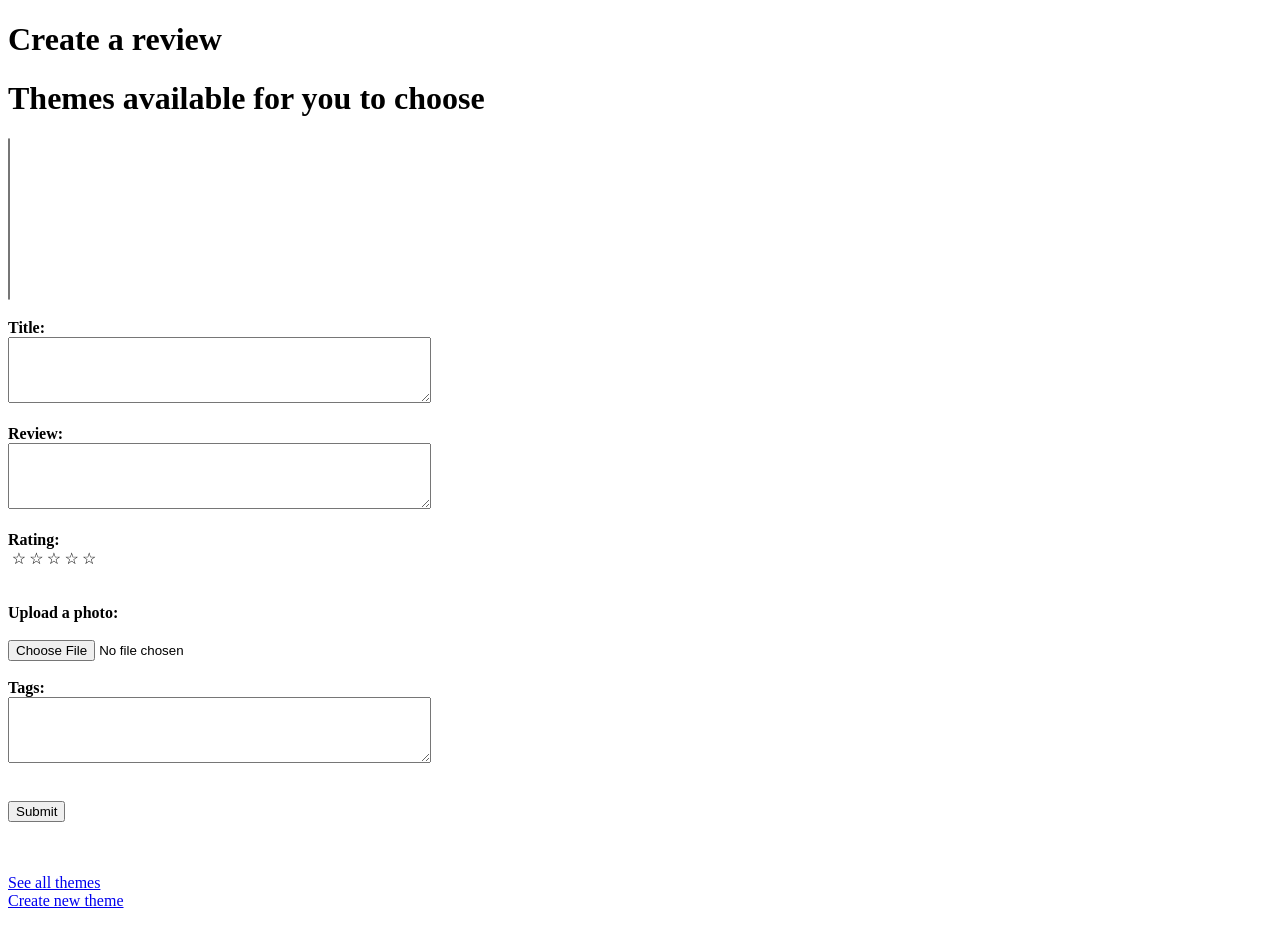
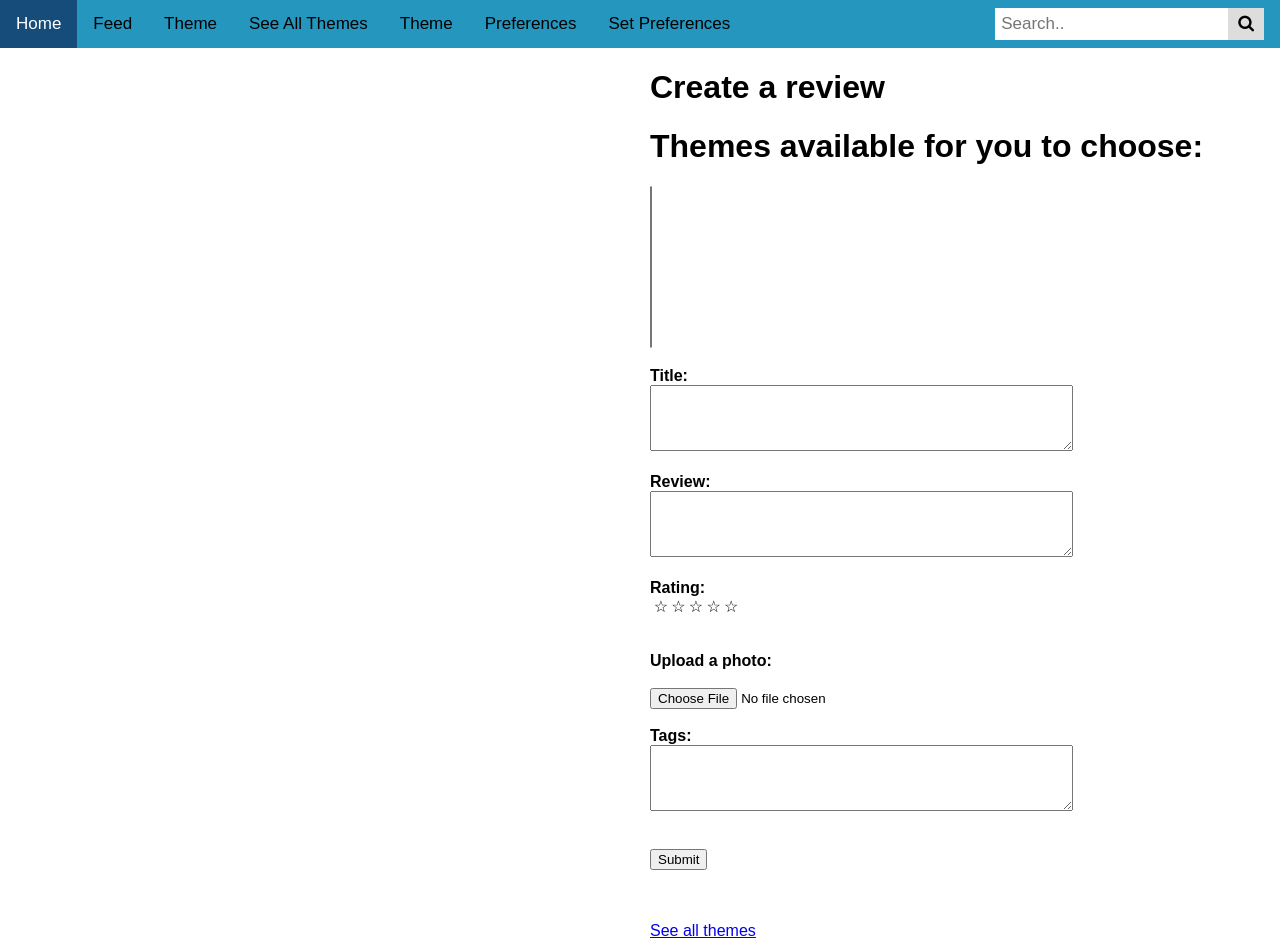
Before and after one commit to ankitguptaswe/APAD-Vaccination-Reviews, a Flask app: template templates/review_create.html in a window 1280 px wide. Before the commit the page ends 908 px from the top, so only its background shows below. Run offline with Flask 2, Linux system fonts and the light colour scheme; the template is opened without the code that fills it, so the values that code supplies are empty.

Commit message:
review_created added nav bar

```diff
--- a/templates/review_create.html
+++ b/templates/review_create.html
@@ -1,6 +1,13 @@
 <!doctype html>
 <html>
 <head>
+
+    <link rel="stylesheet" href="https://cdnjs.cloudflare.com/ajax/libs/font-awesome/4.7.0/css/font-awesome.min.css">
+<link href="alternatesearchstyle.css" rel="stylesheet" type="text/css"/>
+    <style>
+* {box-sizing: border-box;}
+    </style>
+
     <style>
     .txt-center {
       text-align: center;
@@ -51,9 +58,27 @@
 </style>
 </head>
 <body>
+
+<div class="topnav">
+  <a class="active" href="#home">Home</a>
+  <a href="#Feed">Feed</a>
+  <a href="#Create Theme">Theme</a>
+  <a href="#See All Themes">See All Themes</a>
+  <a href="#Themes">Theme</a>
+  <a href="#Preferences">Preferences</a>
+  <a href="#Set Preferences">Set Preferences</a>
+  <div class="search-container">
+    <form action="/action_page.php">
+      <input type="text" placeholder="Search.." name="search">
+      <button type="submit"><i class="fa fa-search"></i></button>
+    </form>
+  </div>
+</div>
+
+<div style="padding-left:650px">
   <h1>Create a review</h1>
     <form method="POST" action="" enctype="multipart/form-data">
-    <h1>Themes available for you to choose</h1>
+    <h1>Themes available for you to choose:</h1>
     <select size="10" id="th_preferences" name="th_preferences">
     {% for theme in themes %}
          <option value="{{theme}}">
@@ -89,7 +114,4 @@
    </form>
 <br><br>
    <a href="{{ url_for('view_themes') }}">See all themes</a><br>
-   <a href="{{ url_for('create_theme') }}">Create new theme</a>
-
- </body>
-</html>
+</div>
```
